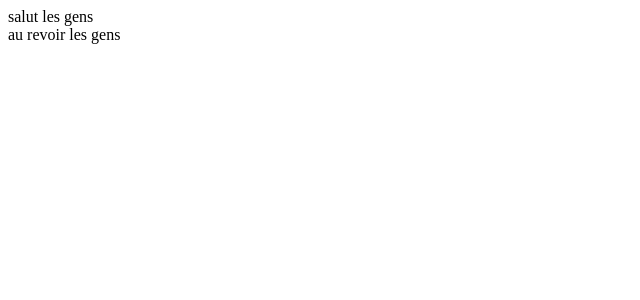
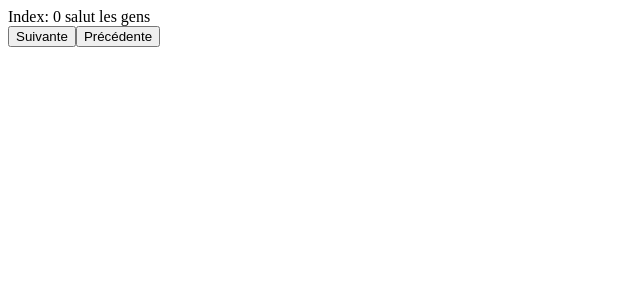
Before and after one commit to AnstettVictor/vueJsCarousel, a Vue app: page / in a window 1280 px wide. Shown: the top 300 px of the page, without its empty margins (0-640 px from the left). Built offline with nearby package versions, Linux system fonts and the light colour scheme.

Commit message:
mise en place button next prev avec controle index length

```diff
--- a/src/components/carousel/Carousel.vue
+++ b/src/components/carousel/Carousel.vue
@@ -1,11 +1,45 @@
 <template>
-    <div>
+    <div class="carousel">
         <slot></slot>
+        <button class="carousel__nav carousel__next" @click="next">Suivante</button>
+        <button class="carousel__nav carousel__prev" @click="prev">Précédente</button>
     </div>
 </template>
 
 <script>
 export default {
 
+    data() {
+
+        return {
+            index: 0,
+            slides: []
+        }
+    },
+    computed: {
+        slidesCount() {
+            return this.slides.length
+        }
+    },
+    mounted() {
+        this.slides = this.$children
+        this.slides.forEach((slide, i) => {
+            slide.index = i
+        })
+    },
+    methods: {
+        next () {
+            this.index++
+            if (this.index >= this.slidesCount) {
+                this.index = 0
+            }
+        },
+        prev () {
+            this.index--
+            if (this.index < 0) {
+                this.index = this.slidesCount - 1
+            }
+        }
+    },
 }
 </script>
--- a/src/components/carousel/CarouselSlide.vue
+++ b/src/components/carousel/CarouselSlide.vue
@@ -1,11 +1,21 @@
 <template>
-    <div>
+    <div v-show="visible">
+        Index: {{ index }}
         <slot></slot>
     </div>
 </template>
 
 <script>
 export default {
-
+    data() {
+        return {
+            index: 0
+        }
+    },
+    computed: {
+        visible () {
+            return this.index === this.$parent.index
+        }
+    },
 }
 </script>
```
